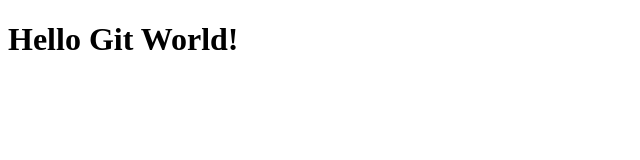
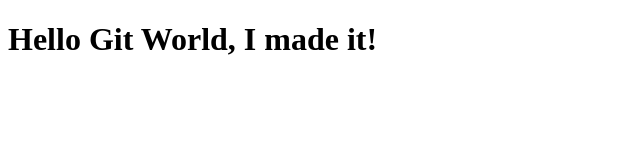
Before and after one commit to syeonix/test, a plain HTML site: page index.html in a window 1280 px wide. Shown: the whole page, without its empty margins (0-640 px from the left). Drawn offline with Linux system fonts and the light colour scheme.

Commit message:
Modified index.html file on dev branch

```diff
--- a/index.html
+++ b/index.html
@@ -5,6 +5,6 @@
 	<title>My Git Connect Demo Activity</title>
 </head>
 <body>
-	<h1>Hello Git World!</h1>
+	<h1>Hello Git World, I made it!</h1>
 </body>
 </html>
```
